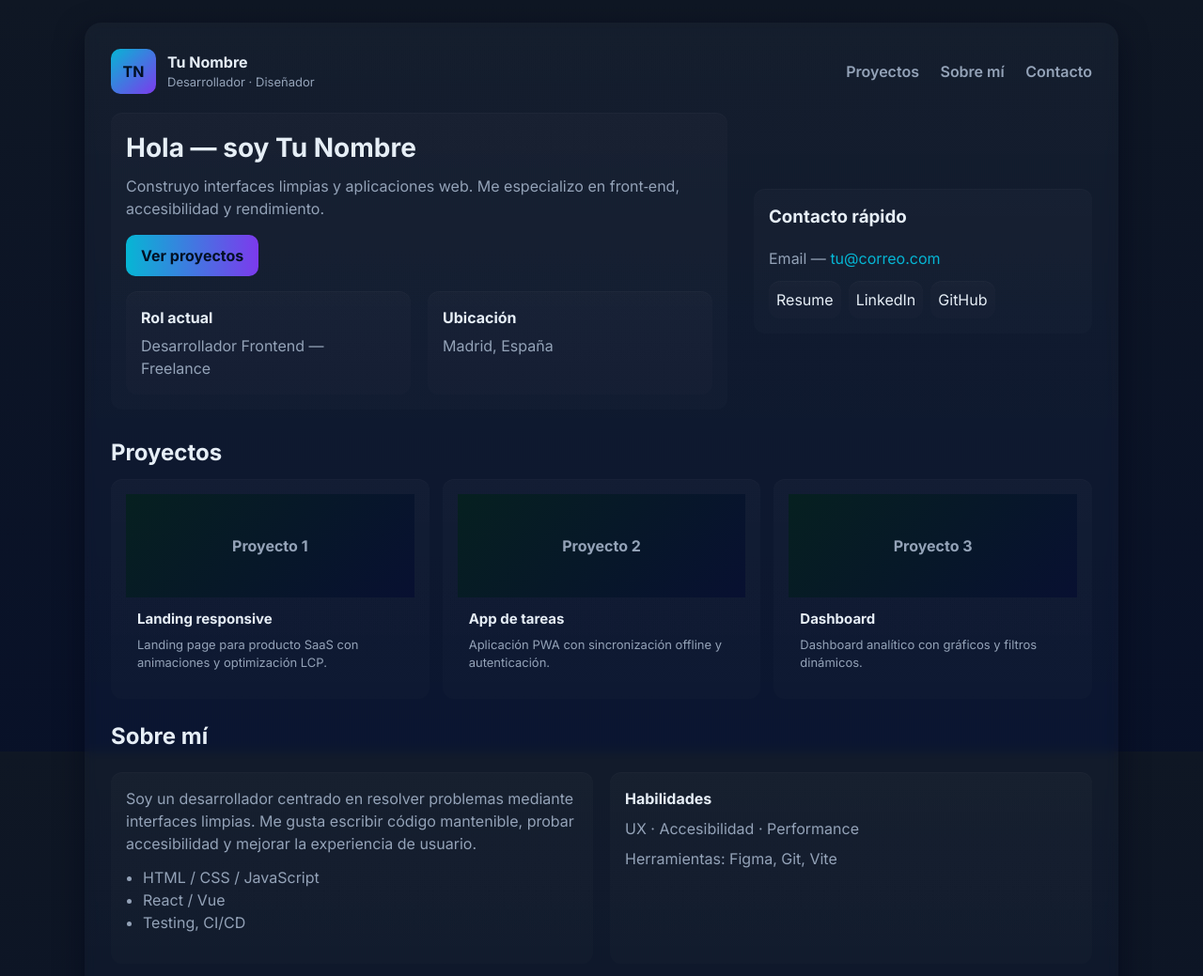
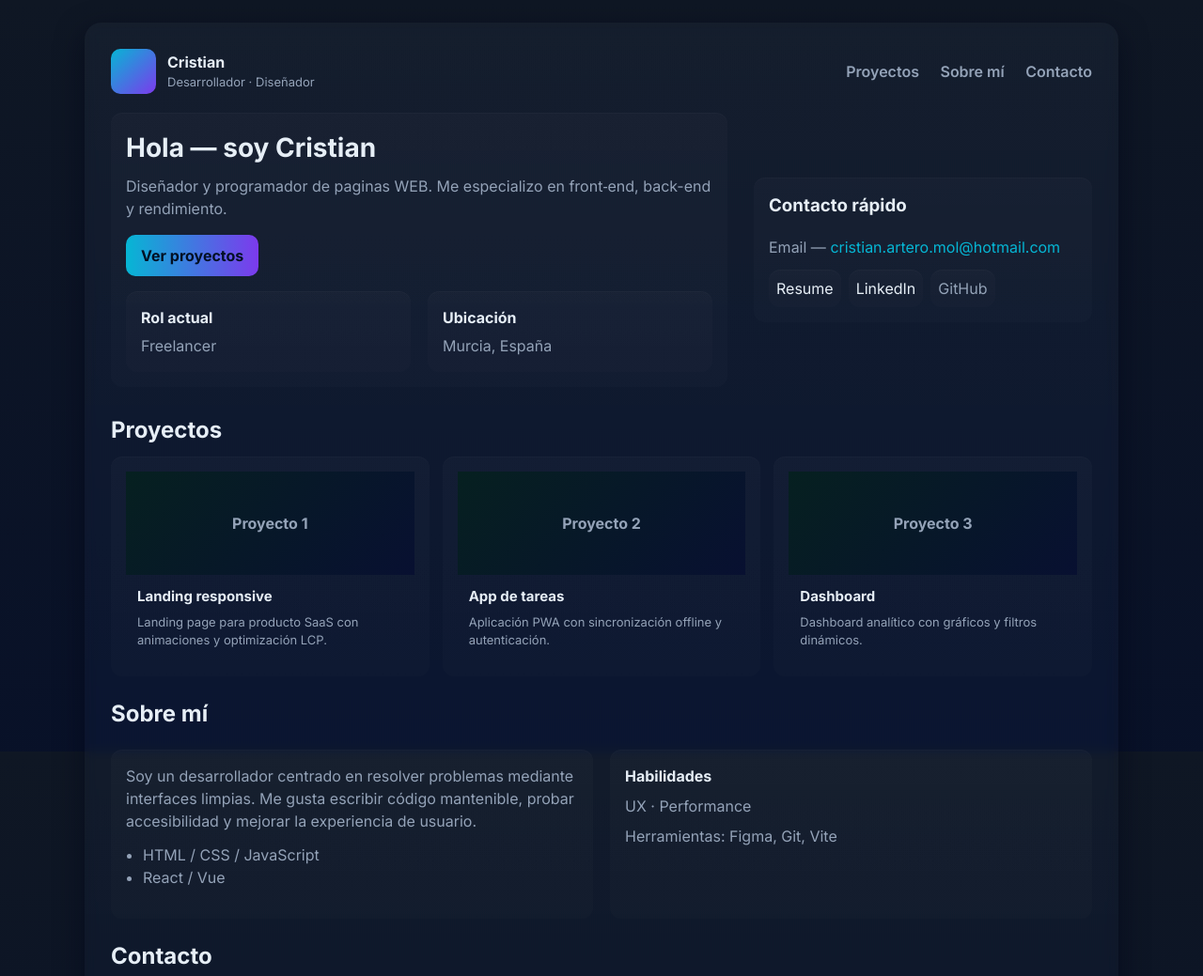
Before and after one commit to Cris-689/portfolio, a plain HTML site: page index.html in a window 1280 px wide. Shown: the top 1039 px of the page at 94% size. Drawn offline with Linux system fonts and the light colour scheme.

Commit message:
Actualiza el portfolio: personaliza el contenido y corrige la información de contacto

```diff
--- a/index.html
+++ b/index.html
@@ -13,9 +13,9 @@
   <div class="site">
     <header>
       <div class="brand">
-        <div class="logo">TN</div>
+        <div class="logo"><img src="" alt=""></div>
         <div>
-          <div style="font-weight:700">Tu Nombre</div>
+          <div style="font-weight:700">Cristian</div>
           <div style="font-size:13px;color:var(--muted)">Desarrollador · Diseñador</div>
         </div>
       </div>
@@ -29,29 +29,29 @@
     <main>
       <section class="hero">
         <div class="intro card">
-          <h1>Hola — soy Tu Nombre</h1>
-          <p>Construyo interfaces limpias y aplicaciones web. Me especializo en front‑end, accesibilidad y rendimiento.</p>
+          <h1>Hola — soy Cristian</h1>
+          <p>Diseñador y programador de paginas WEB. Me especializo en front‑end, back-end y rendimiento.</p>
           <a class="cta" href="#proyectos">Ver proyectos</a>
 
           <div class="two-col" style="margin-top:16px">
             <div class="card">
               <strong>Rol actual</strong>
-              <div style="color:var(--muted);margin-top:6px">Desarrollador Frontend — Freelance</div>
+              <div style="color:var(--muted);margin-top:6px">Freelancer</div>
             </div>
             <div class="card">
               <strong>Ubicación</strong>
-              <div style="color:var(--muted);margin-top:6px">Madrid, España</div>
+              <div style="color:var(--muted);margin-top:6px">Murcia, España</div>
             </div>
           </div>
         </div>
 
         <aside class="card">
           <h3 style="margin-top:0">Contacto rápido</h3>
-          <p style="color:var(--muted);margin-bottom:12px">Email — <a href="mailto:tu@correo.com" style="color:var(--accent);text-decoration:none">tu@correo.com</a></p>
+          <p style="color:var(--muted);margin-bottom:12px">Email — <a href="mailto:cristian.artero.mol@hotmail.com" style="color:var(--accent);text-decoration:none">cristian.artero.mol@hotmail.com</a></p>
           <div style="display:flex;gap:8px;flex-wrap:wrap">
             <a class="card" style="padding:8px;text-decoration:none;">Resume</a>
             <a class="card" style="padding:8px;text-decoration:none;">LinkedIn</a>
-            <a class="card" style="padding:8px;text-decoration:none;">GitHub</a>
+            <a href="https://github.com/Cris-689" class="card" style="padding:8px;text-decoration:none;color:var(--muted);">GitHub</a>
           </div>
         </aside>
       </section>
@@ -94,13 +94,12 @@
             <ul style="margin-top:12px;color:var(--muted);padding-left:18px">
               <li>HTML / CSS / JavaScript</li>
               <li>React / Vue</li>
-              <li>Testing, CI/CD</li>
             </ul>
           </div>
           <div class="card">
             <h4 style="margin:0 0 8px">Habilidades</h4>
             <div style="color:var(--muted)">
-              <div>UX &middot; Accesibilidad &middot; Performance</div>
+              <div>UX &middot; Performance</div>
               <div style="margin-top:8px">Herramientas: Figma, Git, Vite</div>
             </div>
           </div>
@@ -124,7 +123,7 @@
     </main>
 
     <footer>
-      <div>© <span id="year"></span> Tu Nombre</div>
+      <div>© <span id="year"></span> uzbuzbiz</div>
       <div style="color:var(--muted)">Hecho con ❤️ — Disponible para nuevos proyectos</div>
     </footer>
   </div>
```
